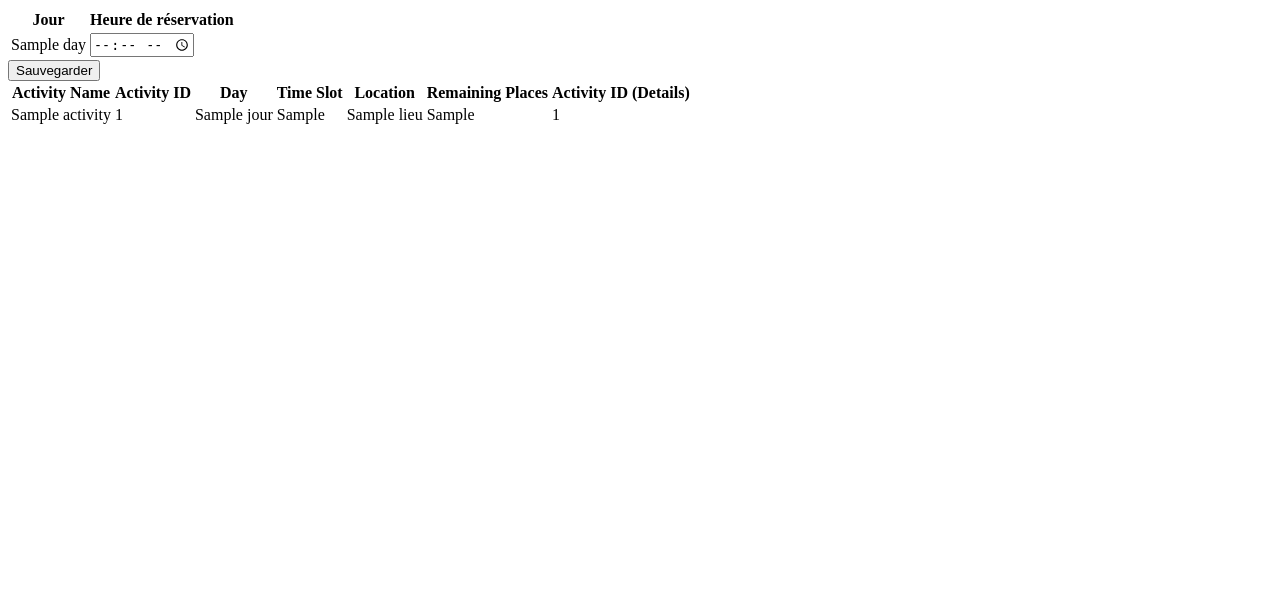
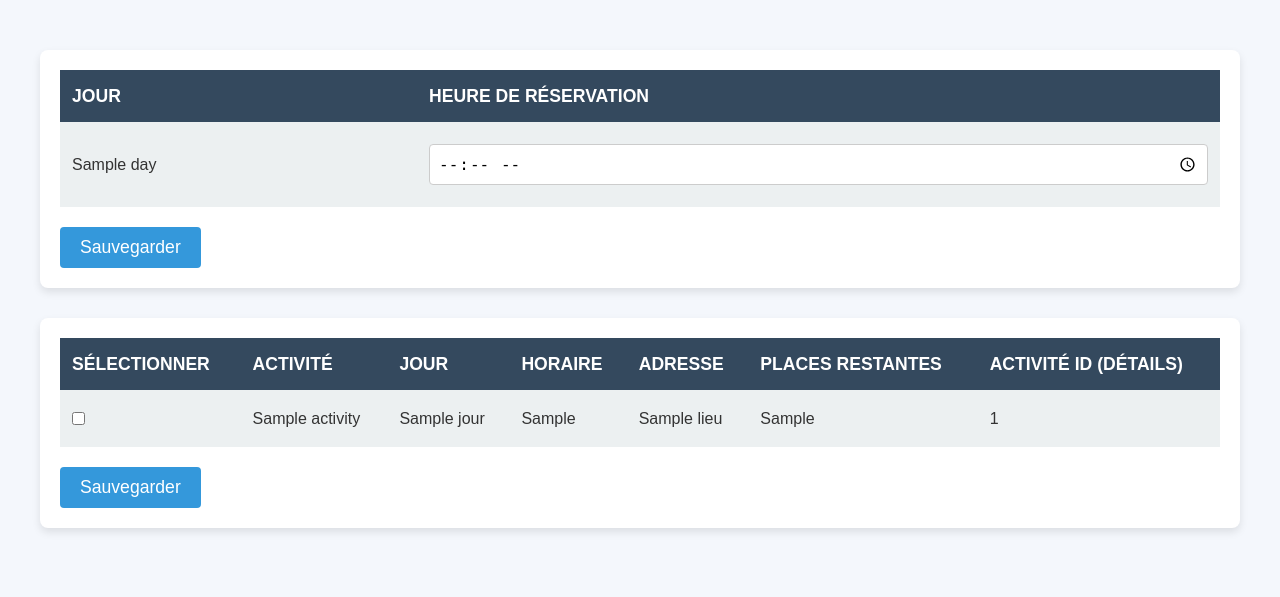
Before and after one commit to maxlttr1/reserverCreneauSUAPS, a Flask app: template src/templates/index.html in a window 1280 px wide. Shown: the top 597 px of the page. Run offline with Flask 3, Linux system fonts and the light colour scheme; the template is opened without the code that fills it: most values are stand-ins (such as "Sample title", 1, 10 or a date in 2020).

Commit message:
good css

```diff
--- /dev/null
+++ b/src/static/css/styles.css
@@ -0,0 +1,134 @@
+/* General reset for consistent styling across browsers */
+* {
+    margin: 0;
+    padding: 0;
+    box-sizing: border-box;
+}
+
+body {
+    font-family: 'Arial', sans-serif;
+    line-height: 1.6;
+    background-color: #f4f7fc;
+    color: #333;
+    padding: 20px;
+}
+
+/* Header */
+header {
+    text-align: center;
+    margin-bottom: 30px;
+}
+
+header h1 {
+    font-size: 2.5rem;
+    color: #2c3e50;
+}
+
+/* Main section styling */
+main {
+    max-width: 1200px;
+    margin: 0 auto;
+}
+
+/* Form styling */
+form {
+    background-color: #fff;
+    padding: 20px;
+    margin-bottom: 30px;
+    border-radius: 8px;
+    box-shadow: 0 4px 8px rgba(0, 0, 0, 0.1);
+}
+
+table {
+    width: 100%;
+    border-collapse: collapse;
+    margin-bottom: 20px;
+}
+
+th, td {
+    padding: 12px;
+    text-align: left;
+}
+
+th {
+    background-color: #34495e;
+    color: white;
+}
+
+td {
+    background-color: #ecf0f1;
+}
+
+tr:nth-child(even) td {
+    background-color: #f9f9f9;
+}
+
+tr:hover td {
+    background-color: #f1c40f;
+}
+
+/* Form Input fields */
+input[type="time"],
+input[type="checkbox"] {
+    margin: 10px 0;
+    padding: 8px;
+    border: 1px solid #ccc;
+    border-radius: 4px;
+    width: 100%;
+    font-size: 1rem;
+}
+
+input[type="checkbox"] {
+    width: auto;
+}
+
+button {
+    background-color: #3498db;
+    color: white;
+    padding: 10px 20px;
+    border: none;
+    border-radius: 4px;
+    font-size: 1.1rem;
+    cursor: pointer;
+    transition: background-color 0.3s ease;
+}
+
+button:hover {
+    background-color: #2980b9;
+}
+
+/* Table styles for readability */
+thead {
+    text-transform: uppercase;
+}
+
+thead th {
+    font-size: 1.1rem;
+}
+
+tbody td {
+    font-size: 1rem;
+}
+
+/* Footer */
+footer {
+    text-align: center;
+    margin-top: 50px;
+    font-size: 0.9rem;
+    color: #7f8c8d;
+}
+
+/* Responsiveness */
+@media (max-width: 768px) {
+    body {
+        padding: 10px;
+    }
+
+    table, th, td {
+        font-size: 0.9rem;
+    }
+
+    button {
+        padding: 8px 15px;
+    }
+}
--- a/src/templates/index.html
+++ b/src/templates/index.html
@@ -1,9 +1,10 @@
 <!DOCTYPE html>
-<html lang="en">
+<html lang="fr">
 <head>
     <meta charset="UTF-8">
     <meta name="viewport" content="width=device-width, initial-scale=1.0">
     <title>Simple Flask Web UI</title>
+    <link rel="stylesheet" href="{{ url_for('static', filename='css/styles.css') }}">
 </head>
 <body>
     <header>
@@ -19,7 +20,7 @@
                         </tr>
                     </thead>
                     <tbody>
-                        {% for day, times in config_file.jours.items() %}
+                        {% for day, times in config_file['jours'].items() %}
                             <tr>
                                 <td>{{ day | capitalize }}</td>
                                 <td>
@@ -41,20 +42,20 @@
                 <table>
                     <thead>
                         <tr>
-                            <th>Activity Name</th>
-                            <th>Activity ID</th>
-                            <th>Day</th>
-                            <th>Time Slot</th>
-                            <th>Location</th>
-                            <th>Remaining Places</th>
-                            <th>Activity ID (Details)</th>
+                            <th>Sélectionner</th>
+                            <th>Activité</th>
+                            <th>Jour</th>
+                            <th>Horaire</th>
+                            <th>Adresse</th>
+                            <th>Places restantes</th>
+                            <th>Activité ID (Détails)</th>
                         </tr>
                     </thead>
                     <tbody>
                         {% for activity in activities_dict %}
                         <tr>
+                            <td><input type="checkbox" name="id_resa" value="{{activity['id']}}"></td>
                             <td>{{activity['activity_name']}}</td>
-                            <td>{{activity['activity_id']}}</td>
                             <td>{{activity['jour']}}</td>
                             <td>{{activity['creneau_horaire']}}</td>
                             <td>{{activity['lieu']}}</td>
@@ -64,6 +65,7 @@
                         </tr>
                     </tbody>
                 </table>
+                <button type="submit">Sauvegarder</button>
             </form>
         </section>
     </main>
--- a/src/webui.py
+++ b/src/webui.py
@@ -35,7 +35,6 @@ def home():
 
     df = auto.getActivitiesInfo()
     activities_dict = df.to_dict(orient='records')
-    print(activities_dict)
 
     auto.logout()
     return render_template('index.html', config_file=config_file, activities_dict = activities_dict)
@@ -51,6 +50,13 @@ def update():
         else:
             config_file["jours"][day] = []
 
+    selected_ids = request.form.getlist('id_resa')
+
+    print(selected_ids)
+
+    if selected_ids:
+        config_file["ids_resa"] = list(selected_ids)
+
     save_config(config_file)
 
     return redirect(url_for('home'))
```
